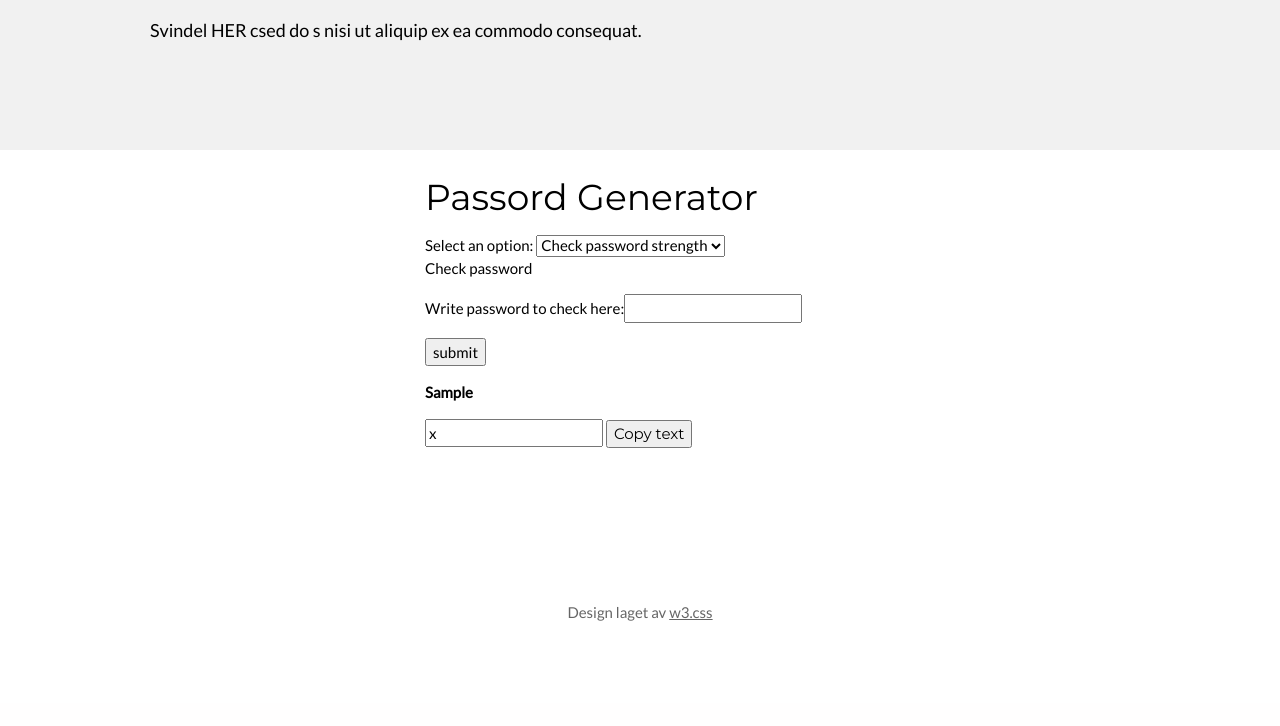
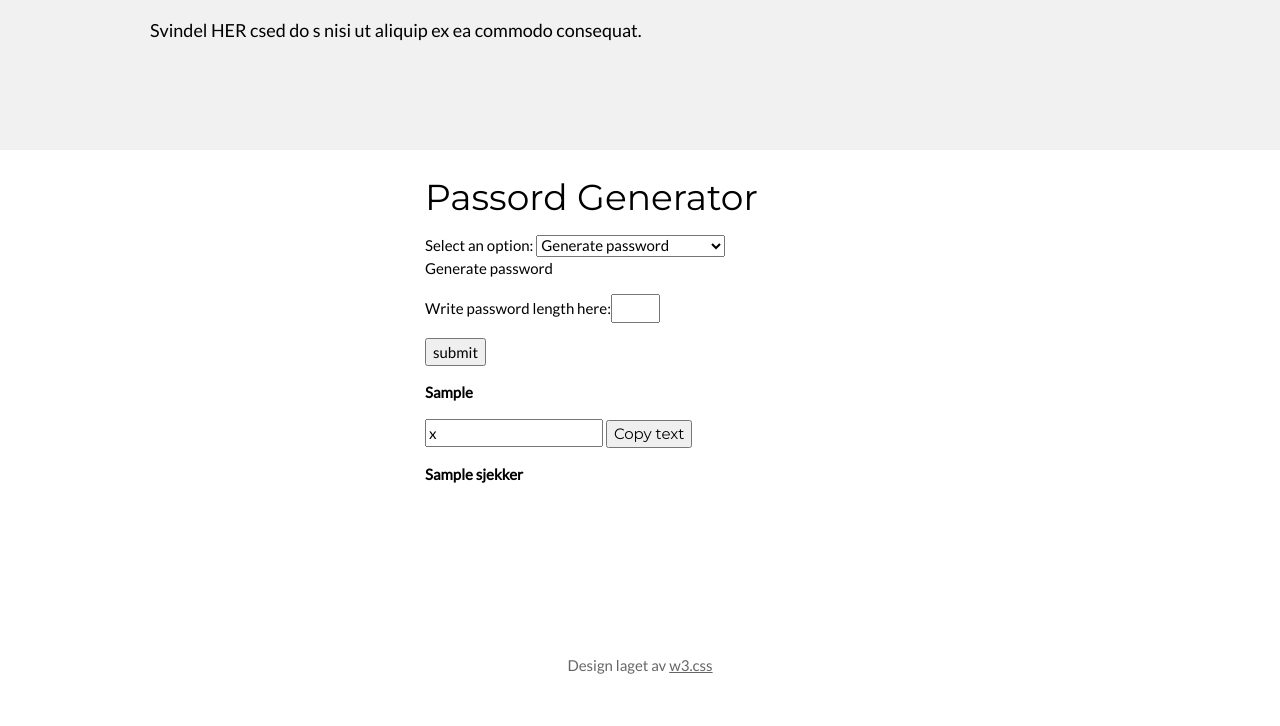
Before and after one commit to mojitoen/SP2, a Flask app: template templates/passordgenerator.html in a window 1280 px wide. Shown: the part 608-1334 px from the top of the page. Before the commit the page ends 1229 px from the top, so only its background shows below. Run offline with Flask 2, Linux system fonts and the light colour scheme; the template is opened without the code that fills it: most values are stand-ins (such as "Sample title", 1, 10 or a date in 2020).

Commit message:
Fikset design greie

```diff
--- a/main.py
+++ b/main.py
@@ -50,11 +50,11 @@ def pwgenerator():
         if selection == "1":
             strength = passwordgenerator.passwordcheck(password)
             if strength == 0:
-                return render_template('passwordgenerator.html', form_data="The password is strong!")
+                return render_template('passwordgenerator.html', sjekker="The password is strong!")
             elif strength == -1:
-                return render_template('passwordgenerator.html', form_data="Bad password.. >:(")
+                return render_template('passwordgenerator.html', sjekker="Bad password.. >:(")
             else:
-                return render_template('passwordgenerator.html', form_data="Error...")
+                return render_template('passwordgenerator.html', sjekker="Error...")
 
 
         elif selection == "2":
--- a/templates/passordgenerator.html
+++ b/templates/passordgenerator.html
@@ -110,35 +110,39 @@ function copypass() {
     <form action="/passwordgenerator" method="POST">
         <label for="selection">Select an option:</label>
         <select name="valg" id="valg" onchange="setForm(this.value)">
+            <option value=2>Generate password</option>
             <option value=1>Check password strength</option>
-            <option value=2>Generate password</option>
         </select>
     </form>
 
     <!--Første formen, til å sjekke passord. Ignorer den røde streken.-->
-    <div id="1">
+    <div id="1" style="display: none">
         <label>Check password</label>
         <form action="/passwordgenerator" method = "POST">
             <input type="hidden" id="selection" name="selection" value="1">
             <p>Write password to check here:<input type="password" name="password" /></p>
             <p><input type = "submit" value = "submit" /></p>
+            <p><strong>{{sjekker}}</strong> </p>
         </form>
     </div>
 
     <!--Andre formen, for å lage passord. Legg merke til at den by default er skjult på linje 56-->
-    <div id="2" style="display: none">
+    <div id="2">
         <label>Generate password</label>
         <form action="/passwordgenerator" method = "POST">
             <input type="hidden" id="selection" name="selection" value="2">
             <p>Write password length here:<input type="number" min="8" max="93" name="length"></p>
             <p><input type = "Submit" value = "submit" /></p>
+                <p><strong>{{form_data}}</strong> </p>
+                <input type="text" value="{{passdata}}" id="passoutput">
+                <button onclick="copypass()">Copy text</button>
+                <p><strong>{{sjekker}}</strong> </p>
         </form>
     </div>
 
 
-    <p><strong>{{form_data}}</strong> </p>
-    <input type="text" value="{{passdata}}" id="passoutput">
-    <button onclick="copypass()">Copy text</button>
+
+
 
 </div>
 
```
Also changed, not shown: templates/passwordgenerator.html (+10 -6 lines).
